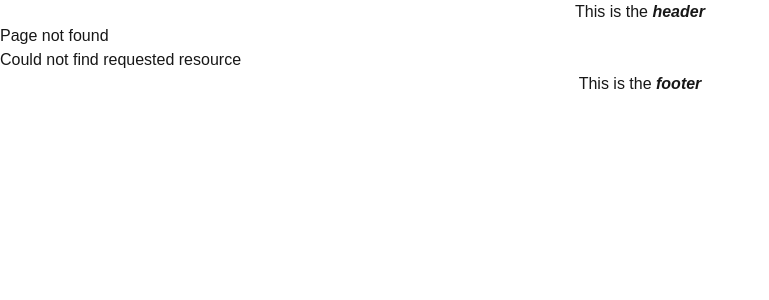
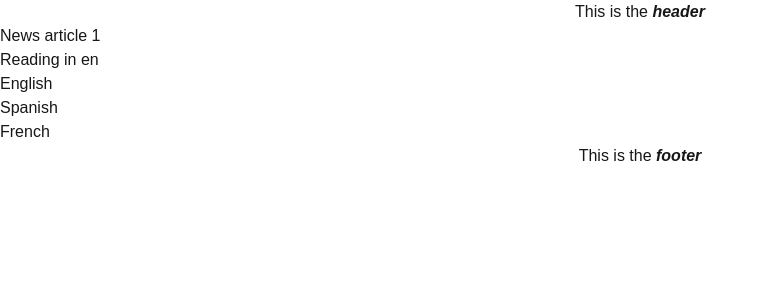
Before and after one commit to KodeckJames/NextJS, a Next.js app: page /articles/1 in a window 1280 px wide. Before the commit this address had no page. Shown: the top 300 px of the page, without its empty margins (0-769 px from the left). Built offline with nearby package versions, Linux system fonts and the light colour scheme.

Commit message:
params and searchParams

```diff
--- /dev/null
+++ b/src/app/articles/[articleId]/page.tsx
@@ -0,0 +1,23 @@
+"use client"
+import Link from 'next/link'
+import React, { use } from 'react'
+
+
+export default function NewsArticle({ params, searchParams }: {
+    params: Promise<{ articleId: string }>;
+    searchParams: Promise<{ lang?: "en" | "es" | "fr" }>;
+}) {
+    const { articleId } =  use(params);
+    const { lang = "en" } =  use(searchParams);
+  return (
+      <div>
+          <h1>News article {articleId}</h1>
+          <p>Reading in {lang}</p>
+          <div className=' flex flex-col'>
+              <Link href={`/articles/${articleId}?lang=en`}>English</Link>
+              <Link href={`/articles/${articleId}?lang=es`}>Spanish</Link>
+              <Link href={`/articles/${articleId}?lang=fr`}>French</Link>
+          </div>
+    </div>
+  )
+}
--- a/src/app/page.tsx
+++ b/src/app/page.tsx
@@ -5,9 +5,13 @@
 export default function Home() {
   return (
     <>
+      <div className=" flex flex-col">
       <h1>Welcome Home!</h1>
       <Link href="/blog">Blog</Link>
-      <Link href="/products" className=" block">products</Link>
+      <Link href="/products">products</Link>
+      <Link href="/articles/breaking-news-123?lang=en">Read in English</Link>
+        <Link href="/articles/breaking-news-123?lang=fr">Read in French</Link>
+        </div>
     </>
   )
 }
```
